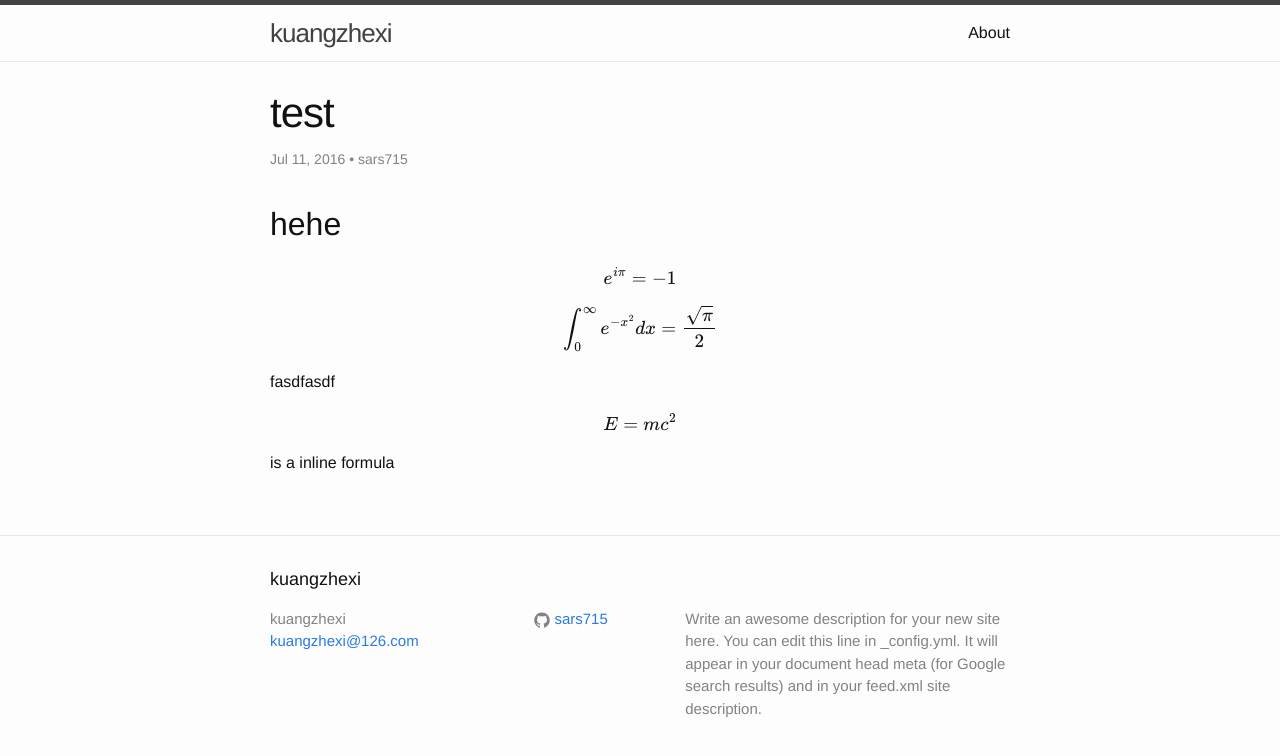
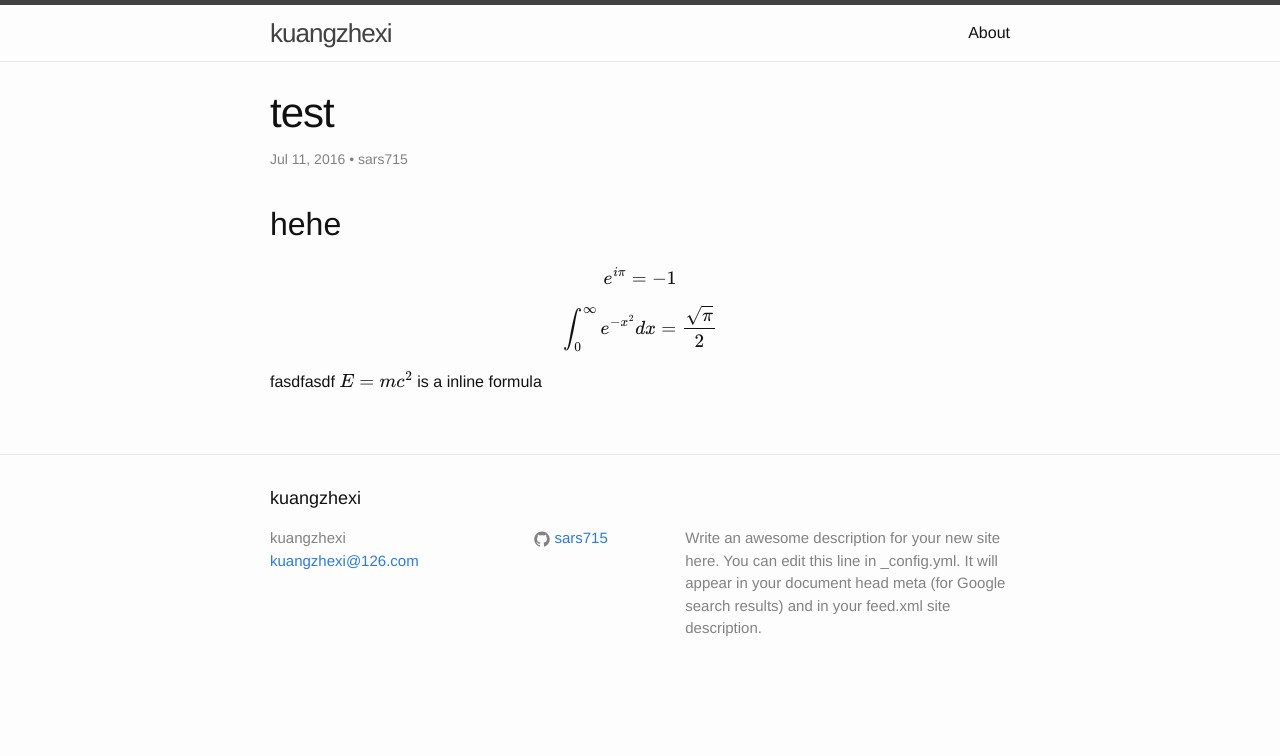
Before and after one commit to sars715/sars715.github.io, a Jekyll site: the page built from _posts/2016-07-11-test.html, in a window 1280 px wide. Shown: the top 756 px of the page. Built offline with Jekyll 4.4.1, drawn with Linux system fonts in a browser that asks for light colours; formulas are drawn with MathJax 3.

```diff
--- a/_posts/2016-07-11-test.html
+++ b/_posts/2016-07-11-test.html
@@ -24,7 +24,7 @@ excerpt: hello
 </p>
 
 <p>
-fasdfasdf\[E=mc^2\] is a inline formula
+fasdfasdf \(E=mc^2\) is a inline formula
 </p>
 </div>
 </div>
```
